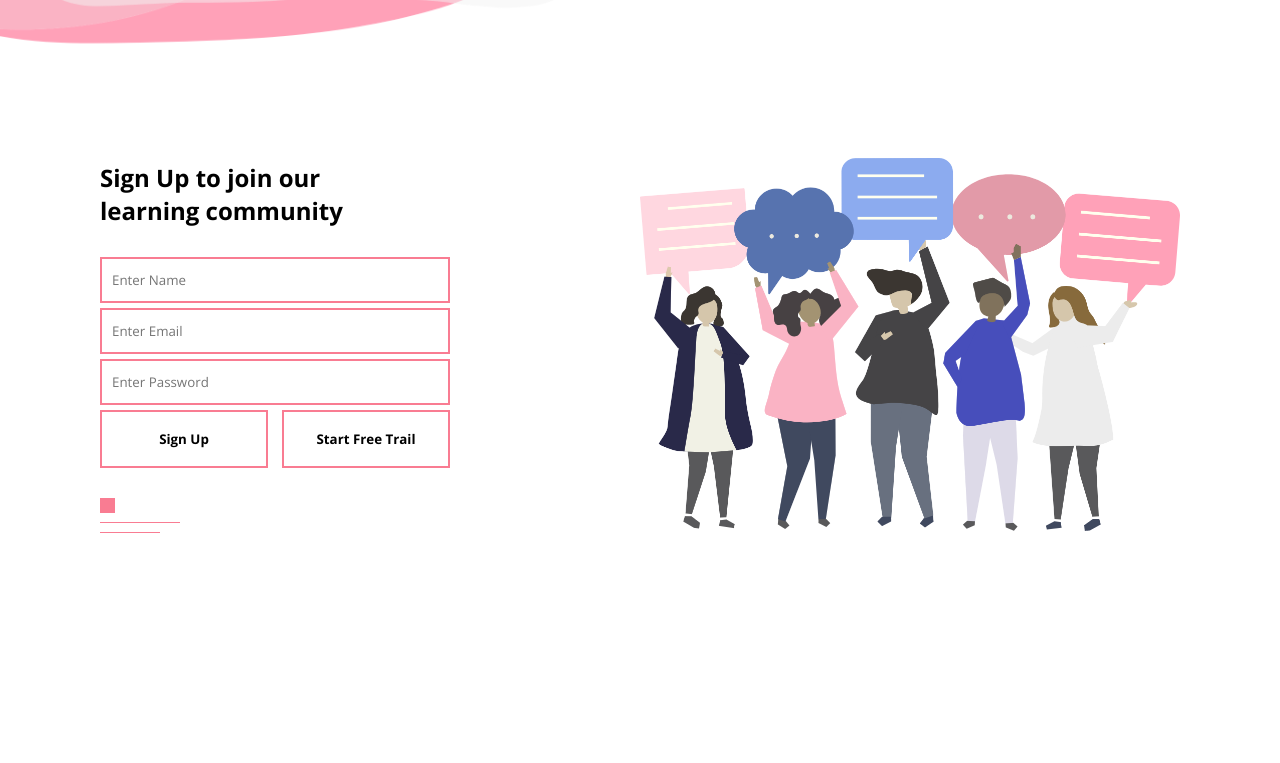
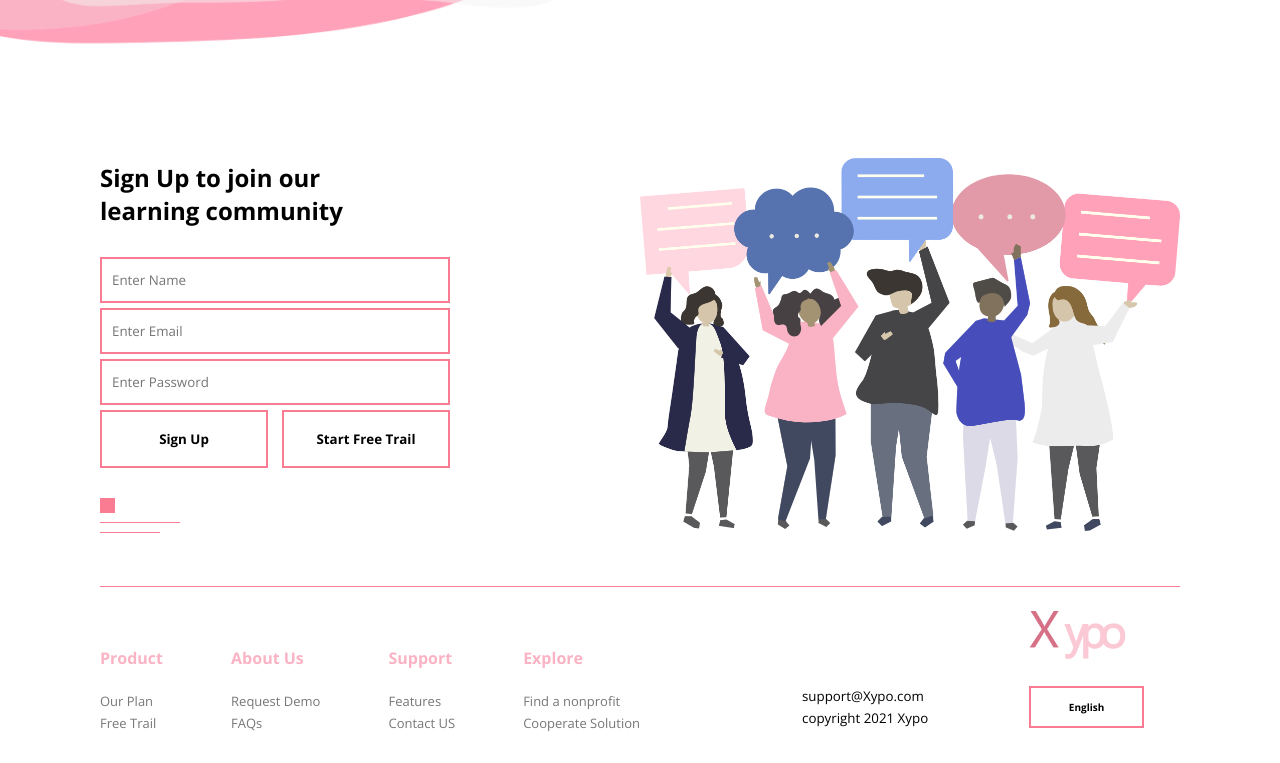
Before and after one commit to YaminiMurugan/Build_Website, a plain HTML site: page index.html in a window 1280 px wide. Shown: the part 3116-3879 px from the top of the page. Before the commit the page ends 3652 px from the top, so only its background shows below. Drawn offline with nearby package versions, Linux system fonts and the light colour scheme.

Commit message:
footer with logo and language button

```diff
--- a/index.html
+++ b/index.html
@@ -114,7 +114,9 @@
                     <h1> Browse our top <br> Courses</h1>
                     <span class="square"></span>
                     <p>
-                    Contrary to popular belied , Lorem ipsum dolor sit amet, consectetur adipisicing elit. Deleniti, odio corporis consectetur asperiores repellat molestiae omnis pariatur blanditiis dolor doloremque sint hic tempore, autem nihil et iste dolore modi debitis.
+                        Contrary to popular belied , Lorem ipsum dolor sit amet, consectetur adipisicing elit. Deleniti,
+                        odio corporis consectetur asperiores repellat molestiae omnis pariatur blanditiis dolor
+                        doloremque sint hic tempore, autem nihil et iste dolore modi debitis.
                     </p>
                     <button class="common-btn">View All Courses</button>
                     <div class="line">
@@ -177,7 +179,49 @@
                 </div>
             </div>
             <div class="contact-right-col">
-                <img src="Images/contact.png" >
+                <img src="Images/contact.png">
+            </div>
+        </div>
+    </section>
+    <!-- Footer-->
+    <section id="footer">
+        <div class="container footer-row">
+            <hr>
+            <div class="footer-left-col">
+                <div class="footer-links">
+                    <div class="link-title">
+                        <h4>Product</h4>
+                        <small>Our Plan</small><br>
+                        <small>Free Trail</small>
+                    </div>
+                    <div class="link-title">
+                        <h4>About Us</h4>
+                        <small>Request Demo</small><br>
+                        <small>FAQs</small>
+                    </div>
+                    <div class="link-title">
+                        <h4>Support</h4>
+                        <small>Features</small><br>
+                        <small>Contact US</small>
+                    </div>
+                    <div class="link-title">
+                        <h4>Explore</h4>
+                        <small>Find a nonprofit</small><br>
+                        <small>Cooperate Solution</small>
+                    </div>
+                </div>
+            </div>
+            <div class="footer-right-col">
+                <div class="footer-info">
+                    <div class="copyright-text">
+                        <small>support@Xypo.com</small><br>
+                        <small>copyright 2021 Xypo</small>
+                    </div>
+                    <div class="footer-logo">
+                        <img src="Images/logo.png">
+                        <button class="common-btn">English </button>
+                    </div>
+                </div>
             </div>
         </div>
     </section>
--- a/style.css
+++ b/style.css
@@ -284,3 +284,71 @@ form input {
     flex-basis: 48%;
     padding: 18px 0;
 }
+
+/* footer */
+/* left column of footer */
+#footer {
+    padding: 50px 0 30px;
+}
+
+hr {
+    width: 100%;
+    border: 0;
+    border-top: 1px solid #f97c92;
+}
+
+.footer-row {
+    display: flex;
+    align-items: center;
+    justify-content: space-between;
+    flex-wrap: wrap;
+}
+
+.footer-left-col {
+    flex-basis: 50%;
+    margin-top: 60px;
+}
+
+.footer-right-col {
+    flex-basis: 35%;
+}
+
+.footer-links {
+    display: flex;
+    justify-content: space-between;
+    flex-wrap: wrap;
+}
+
+.link-title h4 {
+    color: #fab3c4;
+    margin-bottom: 20px;
+}
+
+.link-title small {
+    font-size: 13px;
+    color: #777;
+}
+
+/* right column of footer */
+
+.footer-info {
+    display: flex;
+    align-items: flex-end;
+    justify-content: space-between;
+    flex-wrap: wrap;
+}
+
+.footer-info img {
+    width: 100px;
+}
+
+.footer-logo button {
+    padding: 12px 38px;
+    margin-top: 20px;
+    font-size: 10px;
+}
+
+.copyright-text,
+.footer-logo {
+    flex-basis: 40%;
+}
```
Lines whose indentation alone changed are shown as unchanged.
